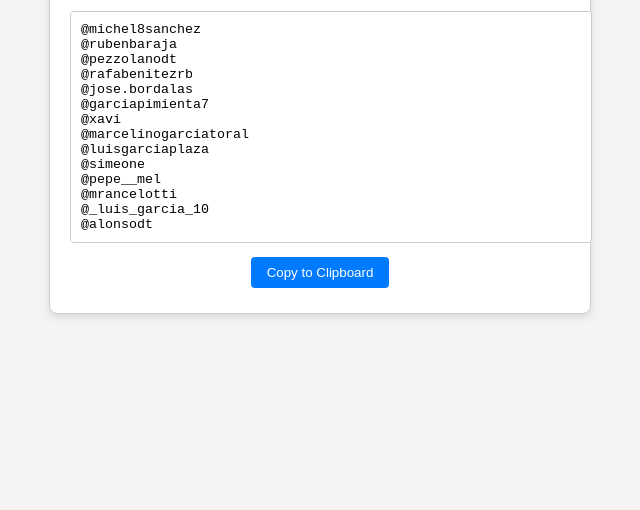
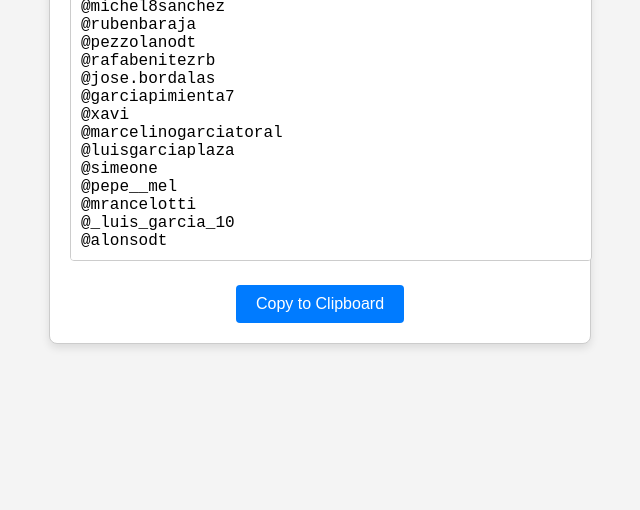
Before and after one commit to Martinezworldwide/Tag-Soccer-Coaches-App, a plain HTML site: page index.html in a window 1280 px wide. Shown: the part 290-800 px from the top of the page, without its empty margins (320-960 px from the left). Drawn offline with Linux system fonts and the light colour scheme.

Commit message:
Update style.css

```diff
--- a/style.css
+++ b/style.css
@@ -19,34 +19,27 @@ body {
     max-width: 500px;
 }
 
-.coach-block {
-    margin: 10px 0;
-}
-
 textarea {
     width: 100%;
     padding: 10px;
-    margin: 5px 0;
+    margin: 10px 0;
     resize: none;
     border: 1px solid #ccc;
     border-radius: 4px;
+    font-size: 16px;
 }
 
 button {
-    padding: 8px 16px;
-    margin: 5px 0;
+    padding: 10px 20px;
+    margin-top: 10px;
     cursor: pointer;
     border: none;
     background-color: #007bff;
     color: white;
     border-radius: 4px;
+    font-size: 16px;
 }
 
 button:hover {
     background-color: #0056b3;
 }
-
-
-button:hover {
-    background-color: #0056b3;
-}
```
